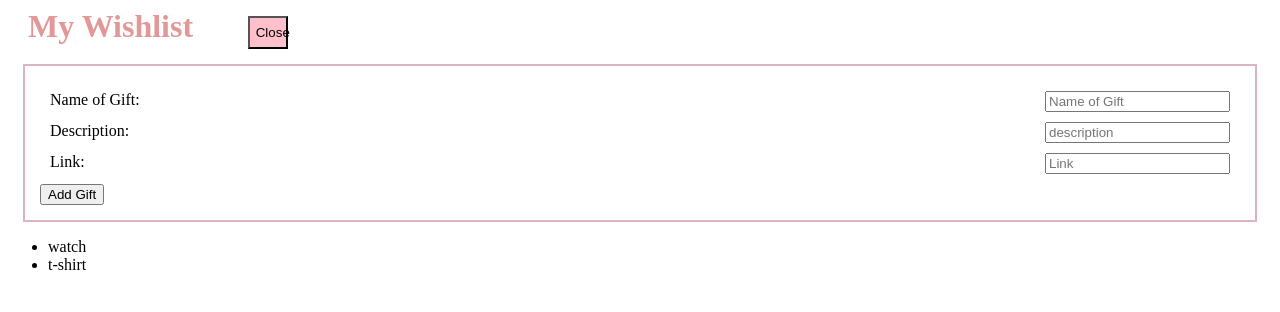
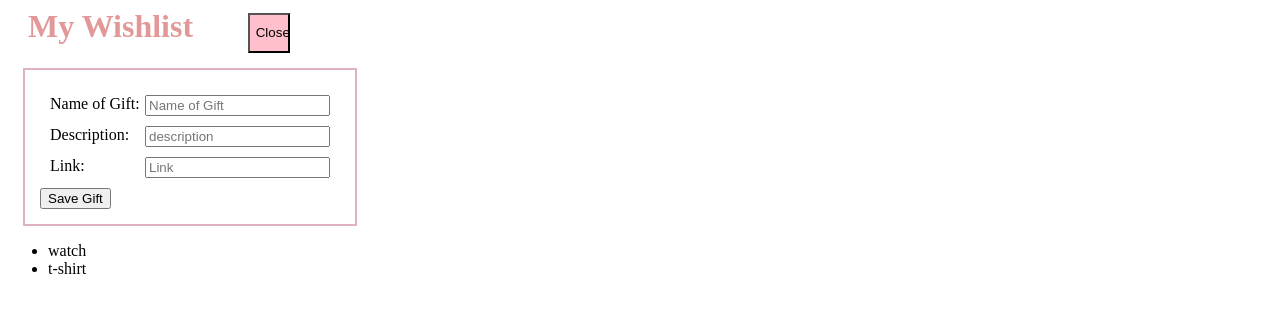
Before and after one commit to jenlee-tech/MyWishList, a React (Create React App) app: page / in a window 1280 px wide. Shown: the top 312 px of the page. Built offline with nearby package versions, Linux system fonts and the light colour scheme.

Commit message:
Created addGiftToList function in App.js

```diff
--- a/src/App.css
+++ b/src/App.css
@@ -1,5 +1,5 @@
 header {
-    width: 500px;
+    width: 200px;
     border: 1px dotted black;
     display: inline-block;
     margin-bottom: 20px;
@@ -15,8 +15,8 @@ h1 {
 button {
     display: inline;
     margin-left: 2em;
-    width: 3em;
-    height: 2.5em;
+    width: 3.2em;
+    height: 3em;
 }
 
 .styleButton {
@@ -26,7 +26,7 @@ button {
 
 .styleButton.active {
     background-color: gray;
-    color: black;
+    color: white;
 }
 
 form {
@@ -34,6 +34,7 @@ form {
     padding: 15px;
     flex-wrap: wrap;
     margin: 15px;
+    width: 300px;
 }
 
 form div {
--- a/src/App.js
+++ b/src/App.js
@@ -9,6 +9,12 @@ import React, { useState } from 'react';
 //I want to close the form here with this function.
 function handleClose(e) {
     console.log("I clicked the close button and also to remove the addGift component")
+}
+
+//Add a gift from the form submission
+const addGiftToList = (gift) => {
+  console.log(gift)
+
 }
 
 
@@ -25,6 +31,7 @@ function App() {
   }
 
   const [buttonText, setButtonText] = useState("Close");
+  //this is to change the text on the button upon click
   const changeTextButton = () => {
     setButtonText(buttonText === "Close" ? "Add Gift" : "Close")
   }
@@ -45,7 +52,7 @@ function App() {
           </button>
         </div>
 
-        <AddGift />
+        <AddGift onAdd = {addGiftToList} />
 
         <ul>
           {datainfo.map((item) => (
--- a/src/components/addGift.js
+++ b/src/components/addGift.js
@@ -8,14 +8,38 @@ function handleSubmit(e) {
   }
 
 
-const AddGift = () => {
+
+
+const AddGift = ({onAdd}) => {
     const [name, setName] = useState('')
     const [descrip, setDescrip] = useState('')
     const [link, setLink] = useState('')
 
+const onSubmit = (e) => {
+    e.preventDefault();
+
+    //validation later
+    if(!name) {
+        alert("please put in a name for the gift");
+        return;
+    }
+
+    if (!link) {
+        alert("please put in a url for the gift")
+        return;
+    }
+
+    onAdd({name, descrip, link})
+
+    setName('');
+    setDescrip('')
+    setLink('')
+
+}
+
 
 return (
-        <form>
+        <form onSubmit = {onSubmit}>
         <div>
         <label>Name of Gift:</label>
             <input
@@ -42,7 +66,7 @@ return (
                 placeholder= "Link"
                 />
         </div>
-            <input type="submit" value="Add Gift" onClick = {handleSubmit} />
+            <input type="submit" value="Save Gift" />
         </form>
     )
 }
```
